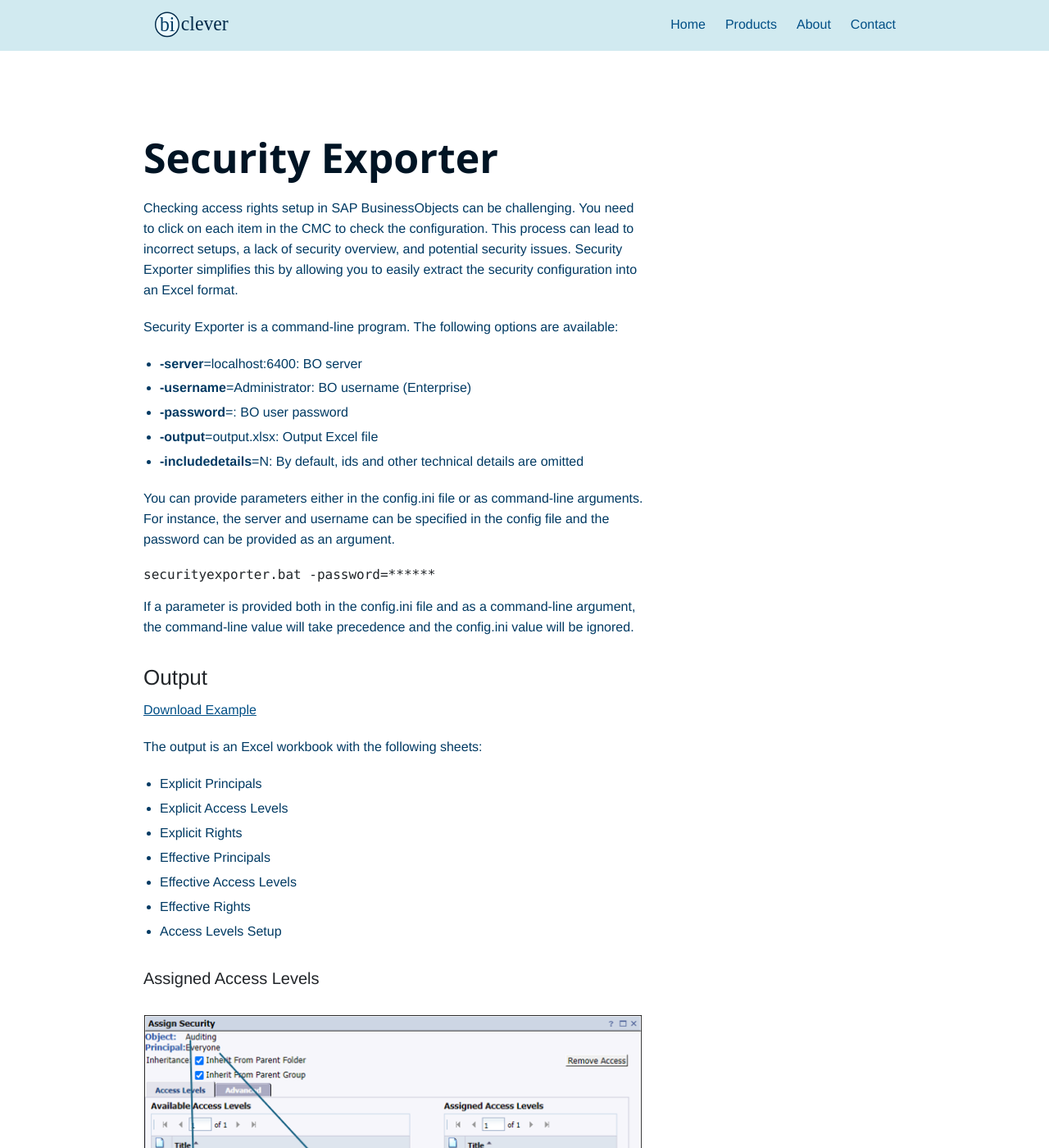
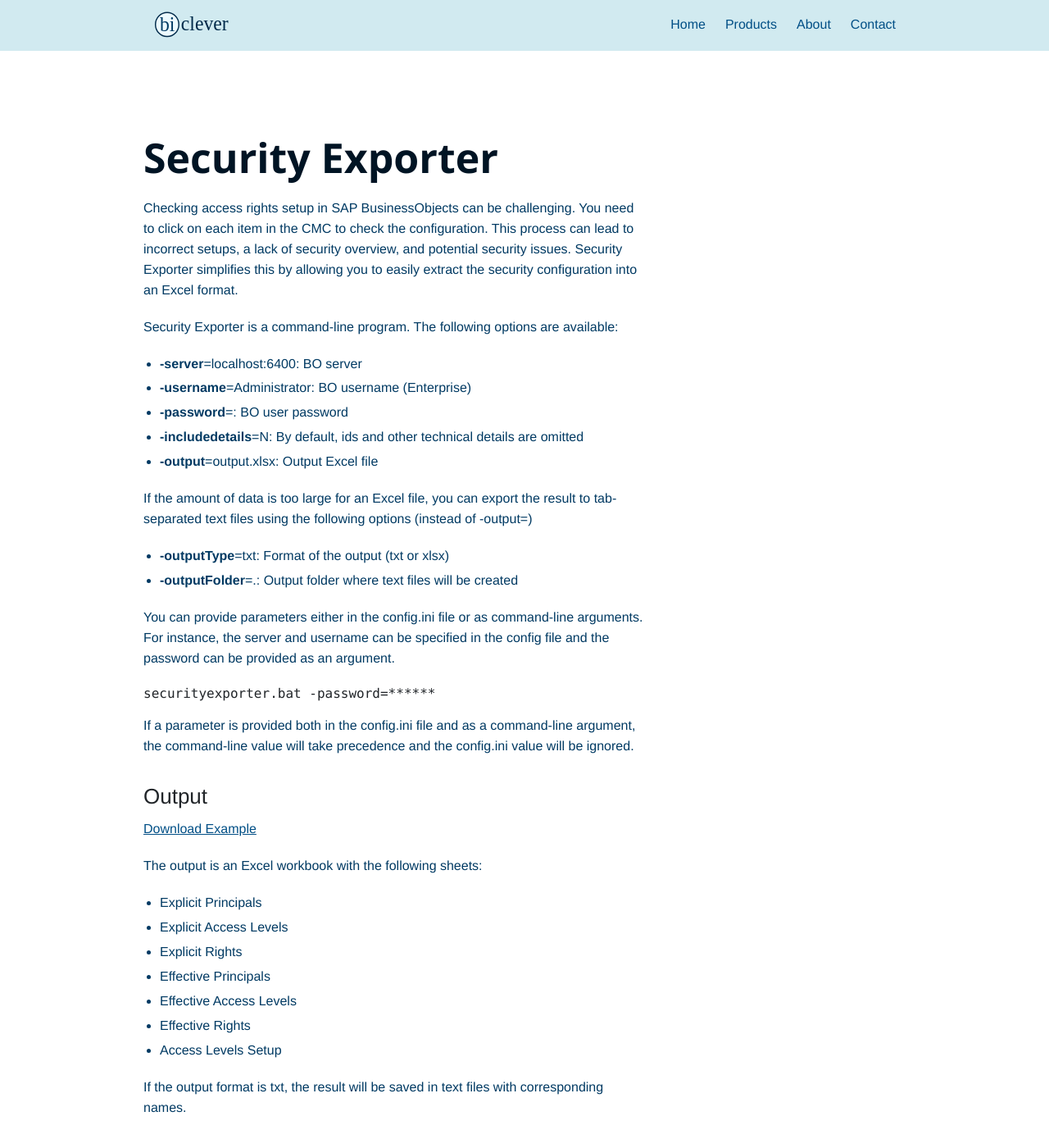
Before and after one commit to biclever/biclever.github.io, a Jekyll site: the page built from _products/security-exporter.md, in a window 1280 px wide and 1400 px high. Shown: the whole window at 82% size. Built offline with Jekyll 4.4.1, drawn with Linux system fonts in a browser that asks for light colours; some of the changed text lies outside the part shown.

Commit message:
security exporter 1.2

```diff
--- a/_products/security-exporter.md
+++ b/_products/security-exporter.md
@@ -13,8 +13,12 @@
 - **-server**=localhost:6400: BO server
 - **-username**=Administrator: BO username (Enterprise)
 - **-password**=: BO user password
+- **-includedetails**=N: By default, ids and other technical details are omitted
 - **-output**=output.xlsx: Output Excel file
-- **-includedetails**=N: By default, ids and other technical details are omitted
+
+If the amount of data is too large for an Excel file, you can export the result to tab-separated text files using the following options (instead of -output=)
+- **-outputType**=txt: Format of the output (txt or xlsx)
+- **-outputFolder**=.: Output folder where text files will be created
 
 You can provide parameters either in the config.ini file or as command-line arguments. For instance, the server and username can be specified in the config file and the password can be provided as an argument.
 
@@ -36,6 +40,8 @@
 - Effective Access Levels
 - Effective Rights
 - Access Levels Setup
+
+If the output format is txt, the result will be saved in text files with corresponding names.
 
 ### Assigned Access Levels
 ![Assigned Access Levels](/images/pages/security-assigned-access-levels.png)
```
Also changed, not shown: other parts of _products/security-exporter.md (+1 -1 lines).
